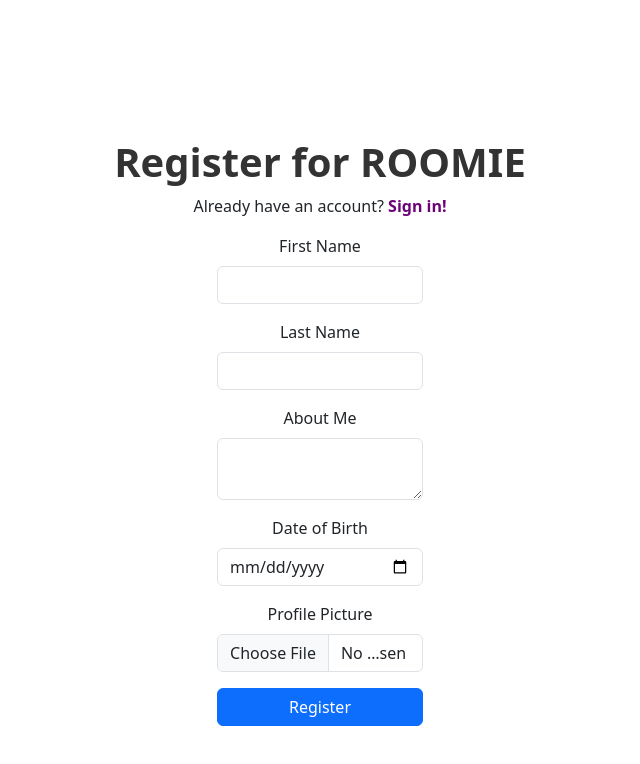
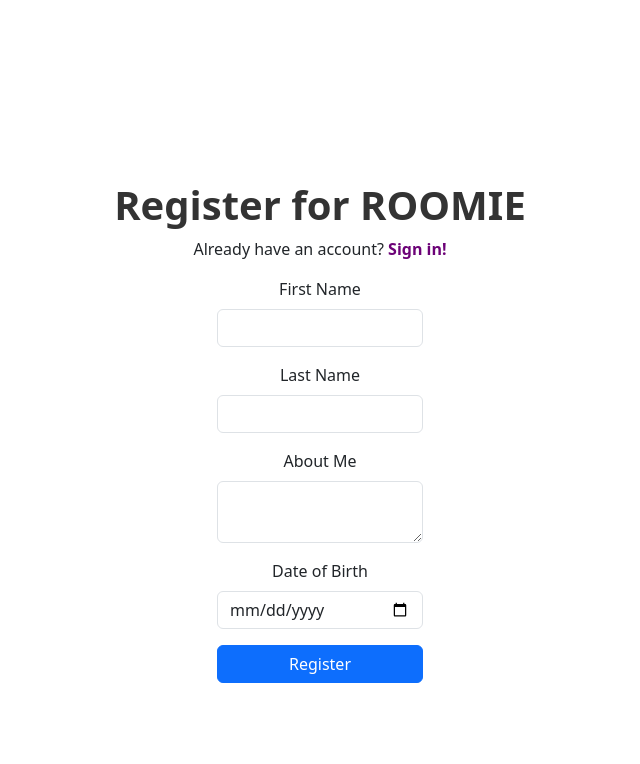
Before and after one commit to RoomieBU/Roomie, a React (Vite) app in the folder roomie-webapp/: page /registration in a window 1280 px wide. Shown: the top 764 px of the page, without its empty margins (320-960 px from the left). Built offline with nearby package versions, Linux system fonts and the light colour scheme.

Commit message:
remove profile picture from registration page

```diff
--- a/roomie-webapp/src/Registration.jsx
+++ b/roomie-webapp/src/Registration.jsx
@@ -16,7 +16,6 @@ function Registration() {
             formData.append("last_name", data.last_name);
             formData.append("about_me", data.about_me);
             formData.append("date_of_birth", data.date_of_birth);
-            formData.append("profile_picture", data.profile_picture[0]);
 
             const response = await fetch("http://roomie.ddns.net:8080/auth/sendRegistration", {
                 method: "POST",
@@ -86,17 +85,6 @@ function Registration() {
                     {errors.date_of_birth && <div className="invalid-feedback">{errors.date_of_birth.message}</div>}
                 </div>
 
-                <div className="mb-3">
-                    <label className="form-label">Profile Picture</label>
-                    <input
-                        type="file"
-                        className="form-control"
-                        accept="image/*"
-                        {...register("profile_picture", { required: "Profile picture is required" })}
-                    />
-                    {errors.profile_picture && <div className="invalid-feedback">{errors.profile_picture.message}</div>}
-                </div>
-
                 {registrationError && <div className="text-danger mb-3">{registrationError}</div>}
 
                 <button type="submit" className="btn btn-primary w-100">
```
